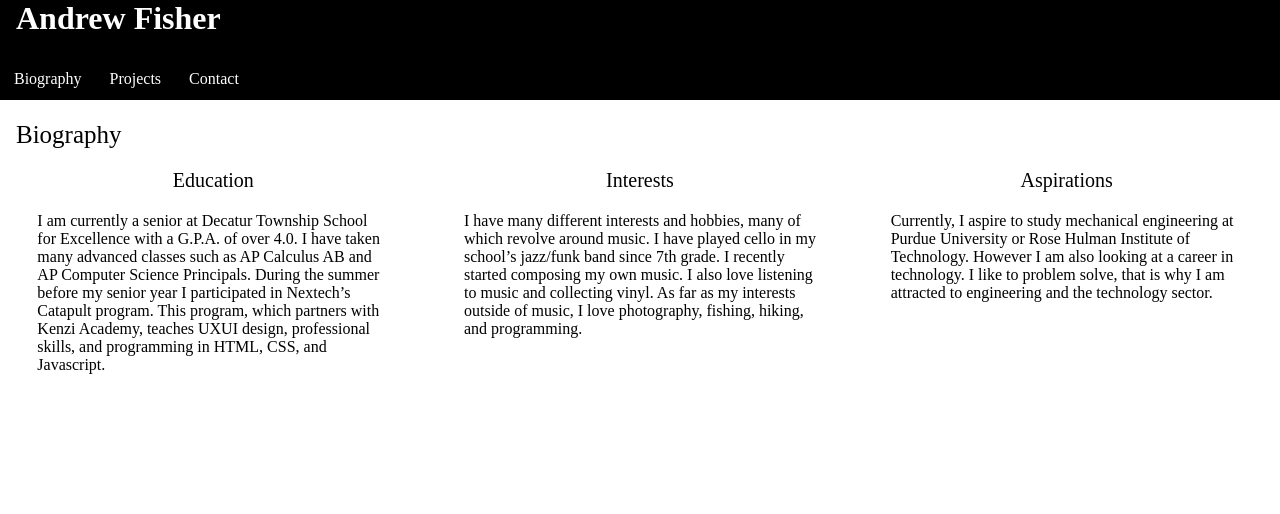
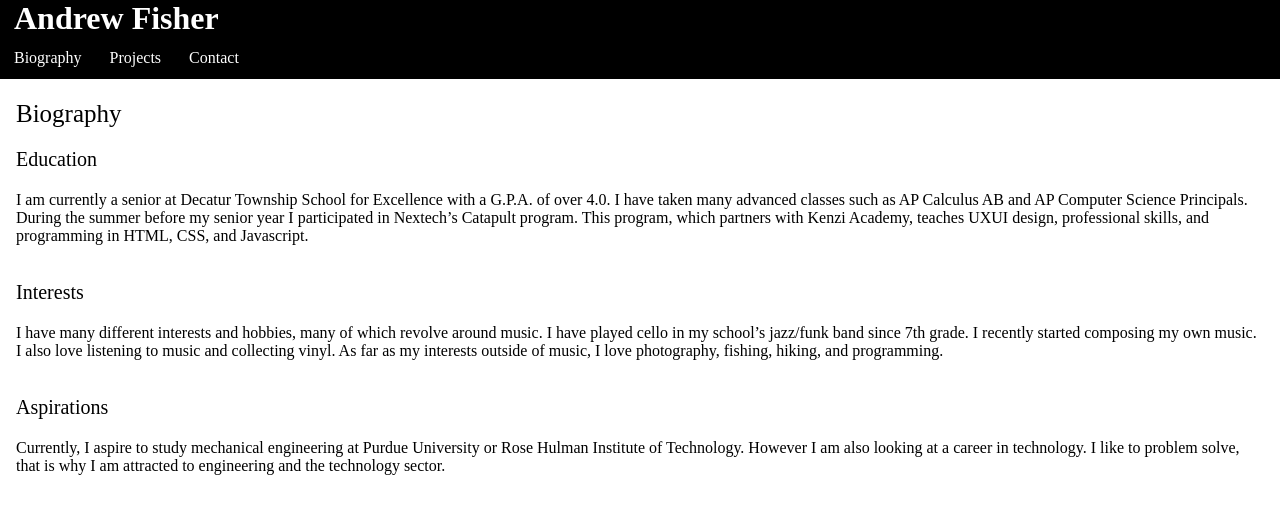
Before and after one commit to Drew-Fish/Drew-Fish.github.io, a plain HTML site: page index.html in a window 1280 px wide. Drawn offline with Linux system fonts and the light colour scheme.

Commit message:
Updated layout

```diff
--- a/index.css
+++ b/index.css
@@ -1,8 +1,8 @@
 header h1{
     text-align: left;
     color:#ffffff;
-    padding-left:16px;
-    margin-top:0;
+    padding:0px 14px;
+    margin: 0px 0px;
 }
 header{
     background: #000000;
@@ -18,6 +18,7 @@ body h3,p,h1,h2{
     padding-left:16px;
     padding-right:16px;
 }
+/*Top Bar*/
 ul {
     display:flex;
     flex-direction:row;
@@ -34,6 +35,7 @@ li a{
     text-decoration: none;
     color: #ffffff
 }
+/**/
 h2{
     font-size:25px;
     font-weight: 500;
@@ -42,15 +44,15 @@ h2{
 h3{
     font-size:20px;
     font-weight: 300;
-    text-align:center;
+    text-align:flex-start;
 }
 main{
     display: flex;
     flex-wrap:wrap;
     height: 100%;
-    justify-content: space-around;
-    flex-direction:row;
+    justify-content:flex-start;
+    flex-direction:column;
 }
 section{
-    flex-basis:30%;
+    /*flex-basis:30%;*/
 }
```
Also changed, not shown: index.html (+1 -0 lines).
